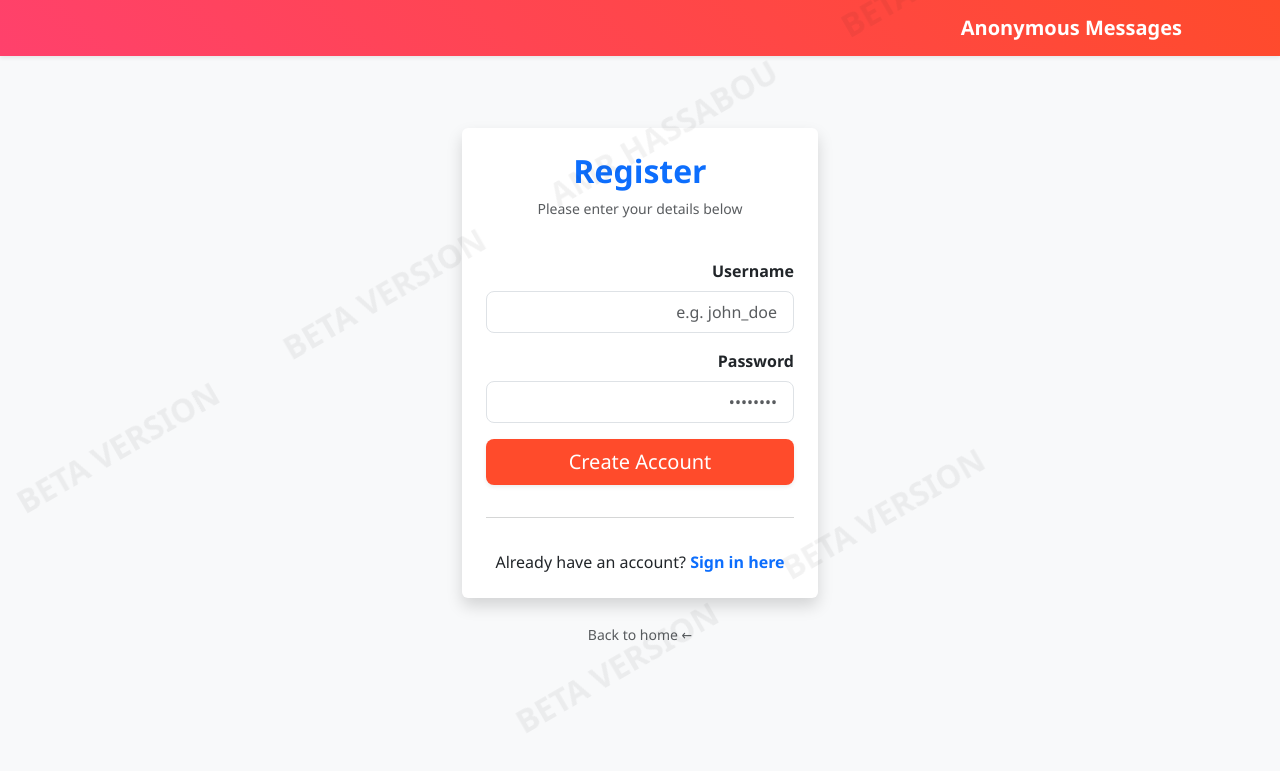
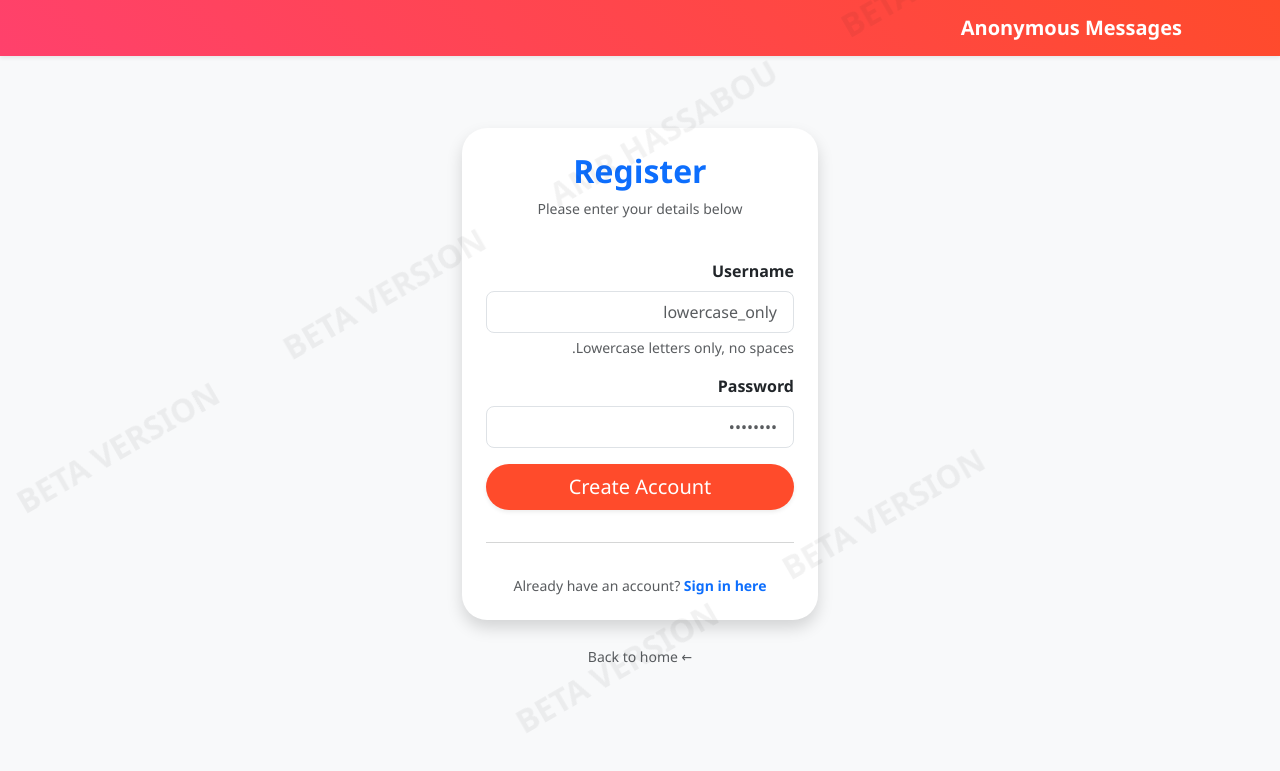
Before and after one commit to crsbo/anonymous-app, a Flask app: page /register in a window 1280 px wide. Shown: the top 771 px of the page. Run offline with Flask 3, Linux system fonts and the light colour scheme.

Commit message:
Update auth.html

```diff
--- a/templates/auth.html
+++ b/templates/auth.html
@@ -3,17 +3,17 @@
 <div class="row justify-content-center mt-5">
     <div class="col-md-4">
 
-        {% with messages = get_flashed_messages() %}
+        {% with messages = get_flashed_messages(with_categories=true) %}
           {% if messages %}
-            {% for message in messages %}
-              <div class="alert alert-warning shadow-sm border-0 text-center animate__animated animate__shakeX" role="alert">
-                {{ message }}
+            {% for category, message in messages %}
+              <div class="alert alert-{{ category if category != 'message' else 'warning' }} shadow-sm border-0 text-center animate__animated animate__shakeX" role="alert" style="border-radius: 15px;">
+                <i class="bi bi-info-circle-fill me-2"></i> {{ message }}
               </div>
             {% endfor %}
           {% endif %}
         {% endwith %}
 
-        <div class="card shadow p-4 border-0">
+        <div class="card shadow p-4 border-0" style="border-radius: 25px;">
             <div class="text-center mb-4">
                 <h2 class="fw-bold text-primary">{{ type }}</h2>
                 <p class="text-muted small">Please enter your details below</p>
@@ -22,14 +22,19 @@
             <form method="POST">
                 <div class="mb-3">
                     <label class="form-label fw-semibold">Username</label>
-                    <input type="text" name="username" class="form-control form-control-lg fs-6" placeholder="e.g. john_doe" required>
+                    <input type="text" name="username"
+                           class="form-control form-control-lg fs-6"
+                           placeholder="lowercase_only"
+                           oninput="this.value = this.value.toLowerCase().replace(/\s+/g, '')"
+                           required>
+                    <div id="usernameHelp" class="form-text small text-muted">Lowercase letters only, no spaces.</div>
                 </div>
                 <div class="mb-3">
                     <label class="form-label fw-semibold">Password</label>
                     <input type="password" name="password" class="form-control form-control-lg fs-6" placeholder="••••••••" required>
                 </div>
 
-                <button type="submit" class="btn btn-primary btn-lg w-100 mb-3 shadow-sm">
+                <button type="submit" class="btn btn-primary btn-lg w-100 mb-3 shadow-sm rounded-pill">
                     {% if type == 'Login' %} Sign In {% else %} Create Account {% endif %}
                 </button>
             </form>
@@ -38,11 +43,11 @@
 
             <div class="text-center mt-3">
                 {% if type == 'Login' %}
-                    <p class="mb-0">New here?
+                    <p class="mb-0 small text-muted">New here?
                         <a href="{{ url_for('register') }}" class="text-primary fw-bold text-decoration-none">Create an account</a>
                     </p>
                 {% else %}
-                    <p class="mb-0">Already have an account?
+                    <p class="mb-0 small text-muted">Already have an account?
                         <a href="{{ url_for('login') }}" class="text-primary fw-bold text-decoration-none">Sign in here</a>
                     </p>
                 {% endif %}
```
